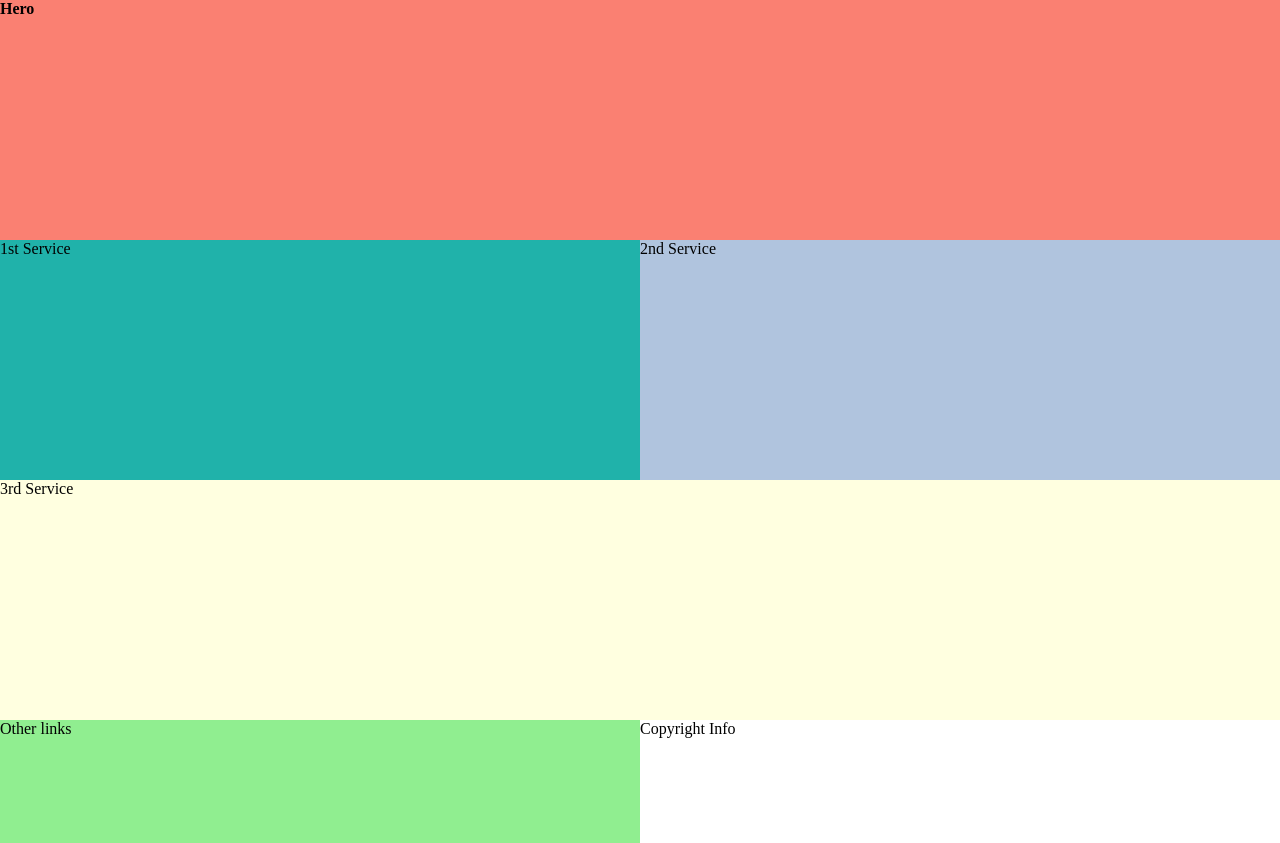
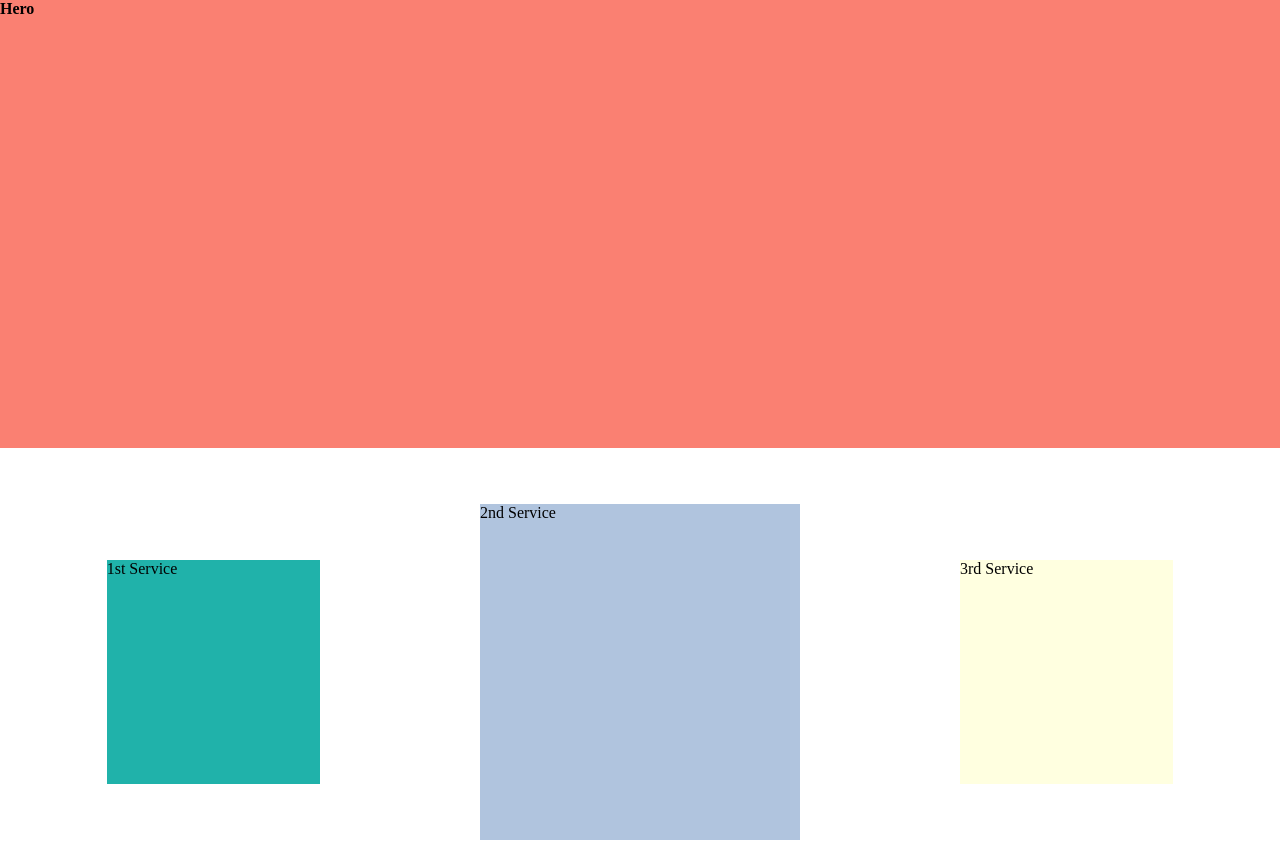
Before and after one commit to Triple0/lets-learn-CSS3-grid, a plain HTML site: page template-areas.html in a window 1280 px wide. Shown: the top 843 px of the page. Drawn offline with Linux system fonts and the light colour scheme.

Commit message:
implemented 3 possible screens - mobile, tab and monitor

```diff
--- a/css/template-areas.css
+++ b/css/template-areas.css
@@ -7,7 +7,7 @@
 
 body {
     display: grid;
-    grid-template-columns: 1;
+    grid-template-columns: 100%;
     grid-template-rows: 30vh 30vh 30vh 30vh 30vh 30vh;
 }
 
@@ -36,3 +36,37 @@ body {
     .copyright-info { grid-area: copyright-info; }
 
 }
+
+
+@media screen and ( min-width: 1024px ) {
+
+    body {
+        grid-template-columns:
+            calc( 100% / 3 ) /* One third!*/
+            calc( 100% / 6 ) /* Half of one third!*/
+            calc( 100% / 6 ) /* Half of one third!*/
+            calc( 100% / 3 ); /* One third!*/
+        grid-template-rows: 35vw 35vw 35vw;/* Use auto with real content, unless you are sure of a specific size*/
+        grid-template-areas:
+            "hero hero hero hero"
+            "first-service second-service second-service third-service"
+            "other-links other-links copyright-info copyright-info";
+    }
+}
+
+/* Let's try positioning*/
+.first-service,
+.second-service,
+.third-service {
+    width: 50%; /* percent based on available  */
+    height: 50%;
+    justify-self: center; /* Hoizontal position  (start, center, end.) */
+    align-self: center; /* Vertical position  (start, center, end.) */
+}
+
+.second-service {
+    width: 75%; /* percent based on available  */
+    height: 75%;
+    justify-self: center; /* Hoizontal position  (start, center, end.) */
+    align-self: center; /* Vertical position  (start, center, end.) */
+}
```
